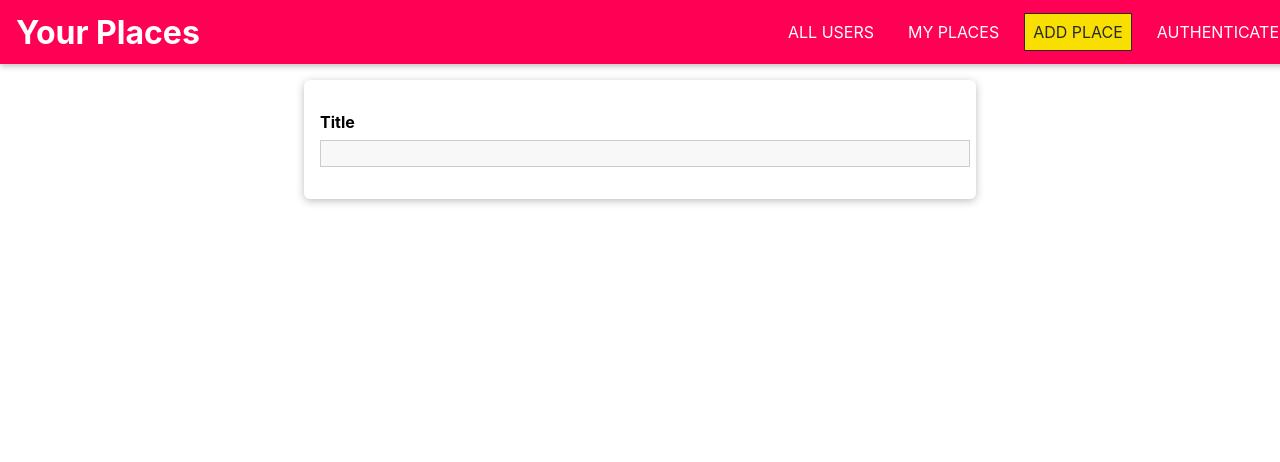
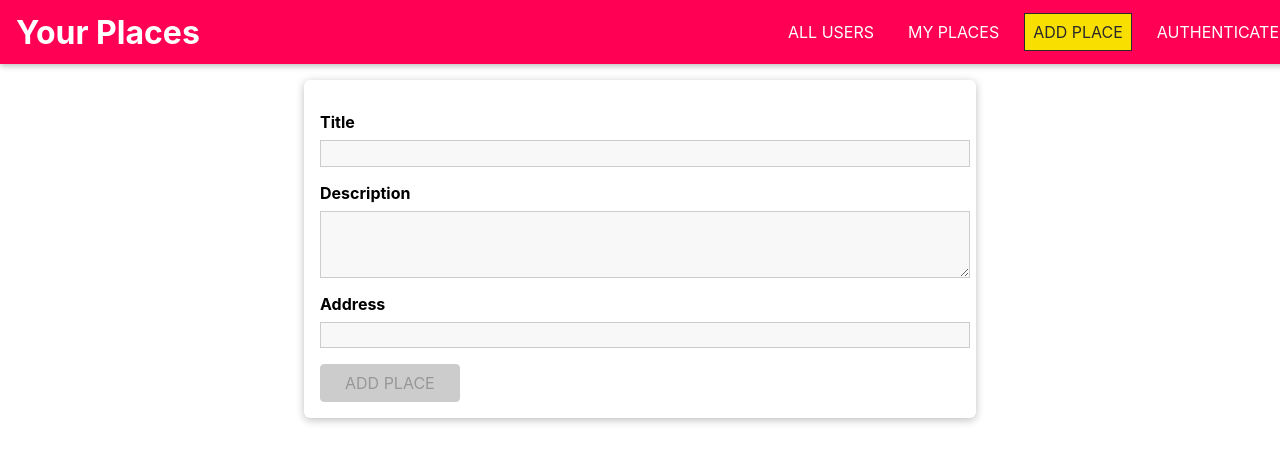
Before and after one commit to kaletushar222/user-location, a React (Create React App) app in the folder frontend/: page /places/new in a window 1280 px wide. Shown: the top 462 px of the page. Built offline with nearby package versions, Linux system fonts and the light colour scheme.

Commit message:
Add place work done, edit place ui work done

```diff
--- a/frontend/src/App.js
+++ b/frontend/src/App.js
@@ -5,7 +5,7 @@ import Users from './user/pages/Users'
 import NewPlace from './places/pages/NewPlace'
 import MainNavigation from './shared/components/Navigation/MainNavigation'
 import UserPlaces from './places/pages/UserPlaces'
-
+import UpdatePlace from './places/pages/UpdatePlace'
 const App = () => {
   return (
 		<Router>
@@ -21,6 +21,9 @@ const App = () => {
 					<Route path='/places/new' exact>
 						<NewPlace />
 					</Route>
+					<Route path='/places/:placeId' exact>
+						<UpdatePlace />
+					</Route>
 					<Redirect to="/" />
 				</Switch>
 			</main>
--- a/frontend/src/places/pages/NewPlace.js
+++ b/frontend/src/places/pages/NewPlace.js
@@ -1,13 +1,66 @@
-import React from 'react';
+import React, { useCallback, useReducer } from 'react';
 
 import Input from '../../shared/components/FormElements/Input'
-import { VALIDATOR_REQUIRE } from '../../shared/util/validators'
+import Button from '../../shared/components/FormElements/Button'
+import { VALIDATOR_REQUIRE, VALIDATOR_MINLENGTH } from '../../shared/util/validators'
 import './NewPlace.css'
 
+const formReducer = (state, action) => {
+    switch(action.type){
+        case 'INPUT_CHANGE':
+            console.log("input_change")
+            let formIsValid = true;
+            for(const inputId in state.inputs){
+                if(inputId === action.inputId){
+                    formIsValid = formIsValid && action.isValid;
+                }
+                else{
+                    formIsValid = formIsValid && state.inputs[inputId].isValid;
+                }
+            }
+            return {
+                ...state,
+                inputs : {
+                    ...state.inputs,
+                    [action.inputId] : { value : action.value, isValid : action.isValid }
+                },
+                isValid : formIsValid
+            };
+        default:
+            return state
+    }
+}
+
 const NewPlace = () => {
+    const [formState, dispatch] = useReducer(formReducer, {
+        inputs :{
+            title : {
+                value : '',
+                isValid : false
+            },
+            description :{
+                value : '',
+                isValid : false
+            }
+        },
+        isValid : false
+    });
+
+    const inputHandler = useCallback((id, value, isValid) =>{
+        console.log("id : ",id, "value : ",value, "isValid : ", isValid)
+        dispatch({type: 'INPUT_CHANGE', value : value, isValid : isValid, inputId : id});
+    }, []);
+
+    const placeSubmitHandler = event =>{
+        event.preventDefault();
+        console.log(formState.inputs)
+    }
     return (
-        <form className="place-form">
-            <Input element="input" type="text" label="Title" validators={[VALIDATOR_REQUIRE()]} errorText="Please enter a valid title" />
+        <form className="place-form" onSubmit={ placeSubmitHandler }>
+            <Input id="title"  element="input" type="text" label="Title" validators={[VALIDATOR_REQUIRE()]} errorText="Please enter a valid title" onInput={ inputHandler } />
+            <Input id="description" element="textarea" label="Description" validators={[VALIDATOR_REQUIRE(), VALIDATOR_MINLENGTH(5)]} errorText="Please enter a valid desc" onInput={ inputHandler } />
+            <Input id="address"  element="input" type="text" label="Address" validators={[VALIDATOR_REQUIRE()]} errorText="Please enter a valid address." onInput={ inputHandler } />
+            <Button type="submit" disabled={ !formState.isValid }>ADD PLACE</Button>
         </form>
     )
 }
--- /dev/null
+++ b/frontend/src/places/pages/PlaceForm.css
@@ -0,0 +1,11 @@
+.place-form {
+    position: relative;
+    list-style: none;
+    margin: 0 auto;
+    padding: 1rem;
+    width: 90%;
+    max-width: 40rem;
+    box-shadow: 0 2px 8px rgba(0, 0, 0, 0.26);
+    border-radius: 6px;
+    background: white;
+  }
--- /dev/null
+++ b/frontend/src/places/pages/UpdatePlace.js
@@ -0,0 +1,77 @@
+import React from 'react'
+import { useParams } from 'react-router-dom'
+
+import Input from '../../shared/components/FormElements/Input'
+import Button from '../../shared/components/FormElements/Button'
+import { VALIDATOR_REQUIRE, VALIDATOR_MINLENGTH } from '../../shared/util/validators';
+import './PlaceForm.css';
+
+const DUMMY_PLACES =[
+    {
+        id : 'p1',
+        title: 'Tukai darshan hill',
+        description : "One of the best hill",
+        imageUrl :"https://source.unsplash.com/user/erondu/likes/1600x900",
+        address : "Hadapsar Gaon, Hadapsar, Pune, Maharashtra 411028",
+        location : {
+            lat  : 18.511304,
+            lng : 73.922800
+        },
+        creator : "u1"
+    },
+    {
+        id : 'p2',
+        title: 'Tukai darshan hill',
+        description : "One of the best hill",
+        imageUrl :"https://source.unsplash.com/user/mike/likes/1600x900",
+        address : "Hadapsar Gaon, Hadapsar, Pune, Maharashtra 411028",
+        location : {
+            lat  : 18.511304,
+            lng : 73.922800
+        },
+        creator : "u2"
+    }
+]
+
+
+const UpdatePlace =() =>{
+    const placeId = useParams().placeId;
+
+    const identifiedPlace = DUMMY_PLACES.find(p => p.id === placeId);
+
+    if(!identifiedPlace){
+        return (
+            <div className="center">
+                <h2>Could not find place</h2>
+            </div>
+        )
+    }
+    return(
+        <form className="place-form">
+            <Input
+                id="title"
+                element = "input"
+                type = "text"
+                label = "Title"
+                validators={[VALIDATOR_REQUIRE]}
+                errorText="Please enter valid title."
+                onInput={()=>{}}
+                value ={ identifiedPlace.title }
+                valid={true}
+            />
+            <Input
+                id="title"
+                element = "textarea"
+                label = "Description"
+                validators={[VALIDATOR_MINLENGTH(5)]}
+                errorText="Please enter valid description."
+                onInput={()=>{}}
+                value ={ identifiedPlace.description }
+                valid={true}
+            />
+            <Button type="submit" disabled={true}>UPDATE PLACE</Button>
+        </form>
+    )
+};
+
+export default UpdatePlace
--- a/frontend/src/shared/components/FormElements/Input.js
+++ b/frontend/src/shared/components/FormElements/Input.js
@@ -1,4 +1,4 @@
-import React, { useReducer } from 'react';
+import React, { useReducer, useEffect } from 'react';
 
 import { validate } from '../../util/validators'
 import './Input.css'
@@ -8,7 +8,7 @@ const inputReducer = (state, action) => {
         case 'CHANGE':
             return {
                 ...state,
-                value : action.val.label,
+                value : action.val,
                 isValid : validate(action.val, action.validators)
             };
         case 'TOUCH' :{
@@ -23,10 +23,16 @@ const inputReducer = (state, action) => {
 }
 const Input = props => {
     const [inputState, dispatch] = useReducer(inputReducer, {
-        value:'',
-        isValid:false,
+        value: props.value || '',
+        isValid: props.valid || false,
         isTouched : false
     });
+
+    const { id, onInput } = props;
+    const { value, isValid } = inputState
+    useEffect(()=>{
+        onInput(id, value, isValid)
+    },[id, value, isValid, onInput]);
 
     const changeHandler = event => {
         dispatch({type :"CHANGE", val : event.target.value, validators : props.validators })
@@ -38,13 +44,10 @@ const Input = props => {
         })
     }
 
-    const element = props.element == 'input' ? <input id={props.id} placeholder={props.placeholder} onChange={changeHandler} onBlur={touchHandler} value={inputState.value}/>
+    const element = props.element === 'input' ? <input id={props.id} placeholder={props.placeholder} onChange={changeHandler} onBlur={touchHandler} value={inputState.value}/>
     :(
         <textarea id={props.id} rows={props.rows || 3} onChange={changeHandler} onBlur={touchHandler} value={inputState.value}/>
     );
-
-
-    console.log("inputState.isTouched : ",inputState.isTouched)
 
     return (
         <div className={ `form-control ${!inputState.isValid && inputState.isTouched && 'form-control--invalid'}` }>
```
